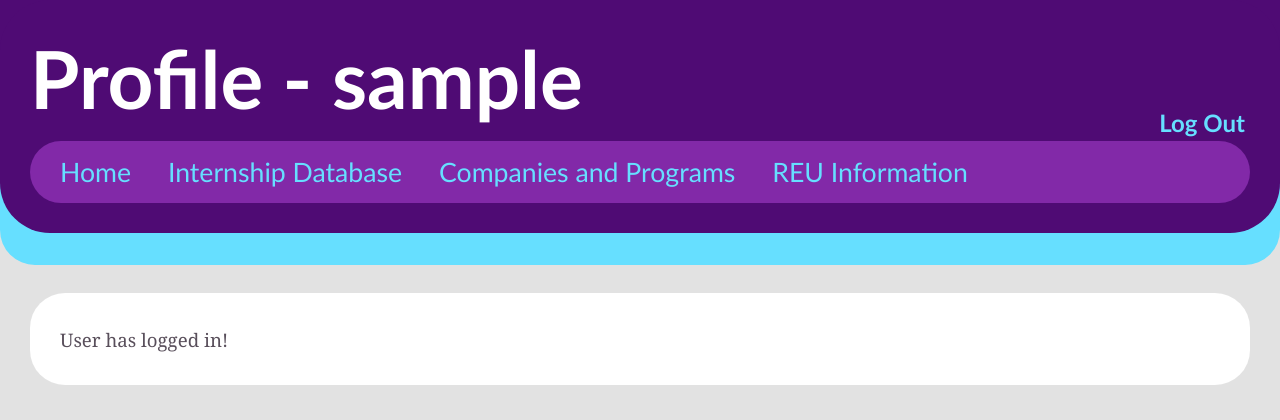
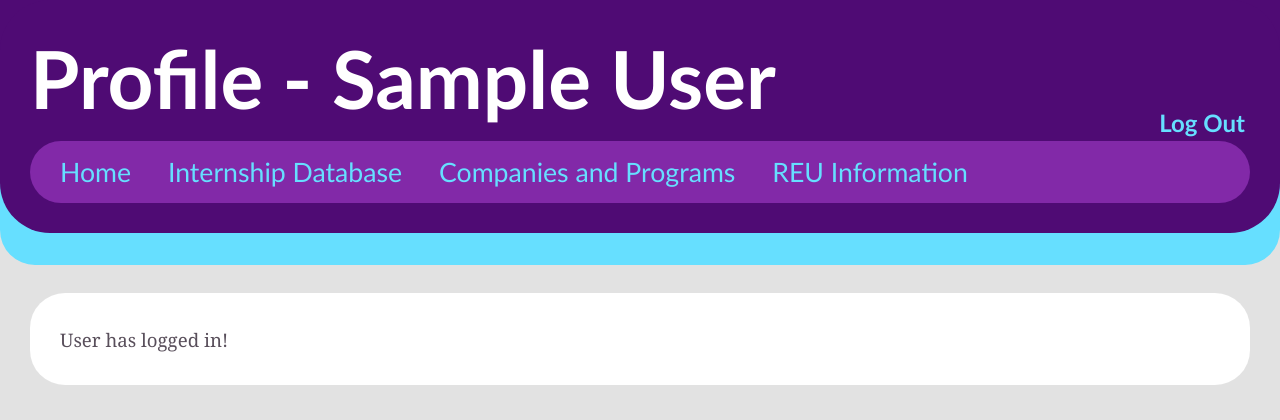
Before and after one commit to aidan-dunne/sweProject, a PHP site: page /userProfile.php in a window 1280 px wide. Shown: the top 420 px of the page. Run offline with PHP 8.4, Linux system fonts and the light colour scheme; the visitor is signed in with stand-in values (Sample User, id 1); some libraries are stand-ins or nearby versions.

Commit message:
Fixed profile to display name of user, not username

```diff
--- a/userProfile.php
+++ b/userProfile.php
@@ -12,6 +12,7 @@
 	if(isset($_POST['signUpSubmit'])) {
 		$_SESSION['loggedIn'] = true;
 		$_SESSION['usernameDisplay'] = $_POST['usernameSU'];
+		$_SESSION['name_of_user'] = $_POST['nameSU'];
 	}
 ?>
 
@@ -33,7 +34,7 @@
 		<!-- User's username will be retrieved and displayed in header if the user has logged in -->
 		<?php
 			if ($_SESSION['loggedIn']) {
-				$usernameDisplay = $_SESSION['usernameDisplay'];
+				$usernameDisplay = $_SESSION['name_of_user'];
 				echo "<h1>Profile - $usernameDisplay</h1>";
 			}
 			else { //A default profile page header will be displayed if the user has not logged in
```
